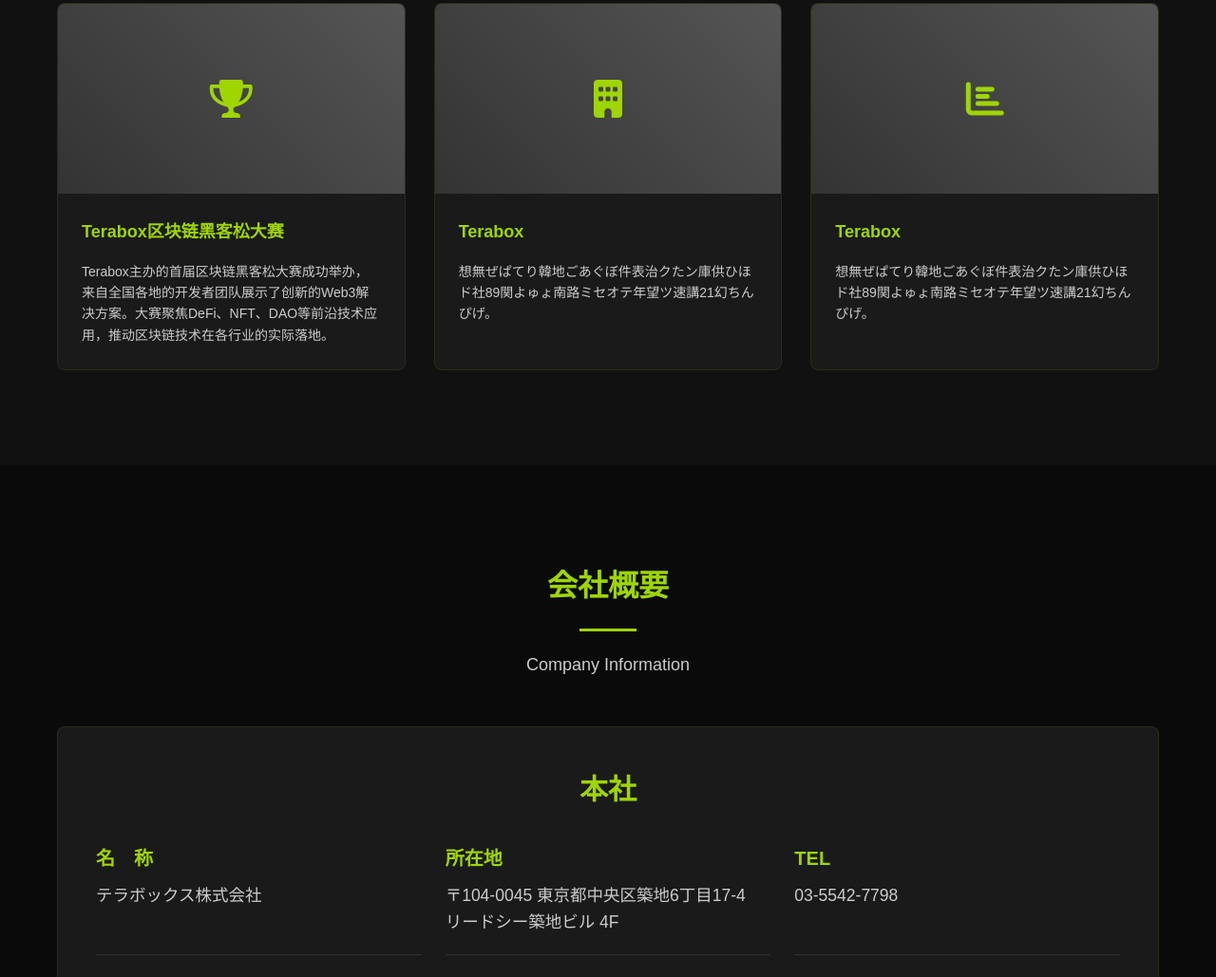
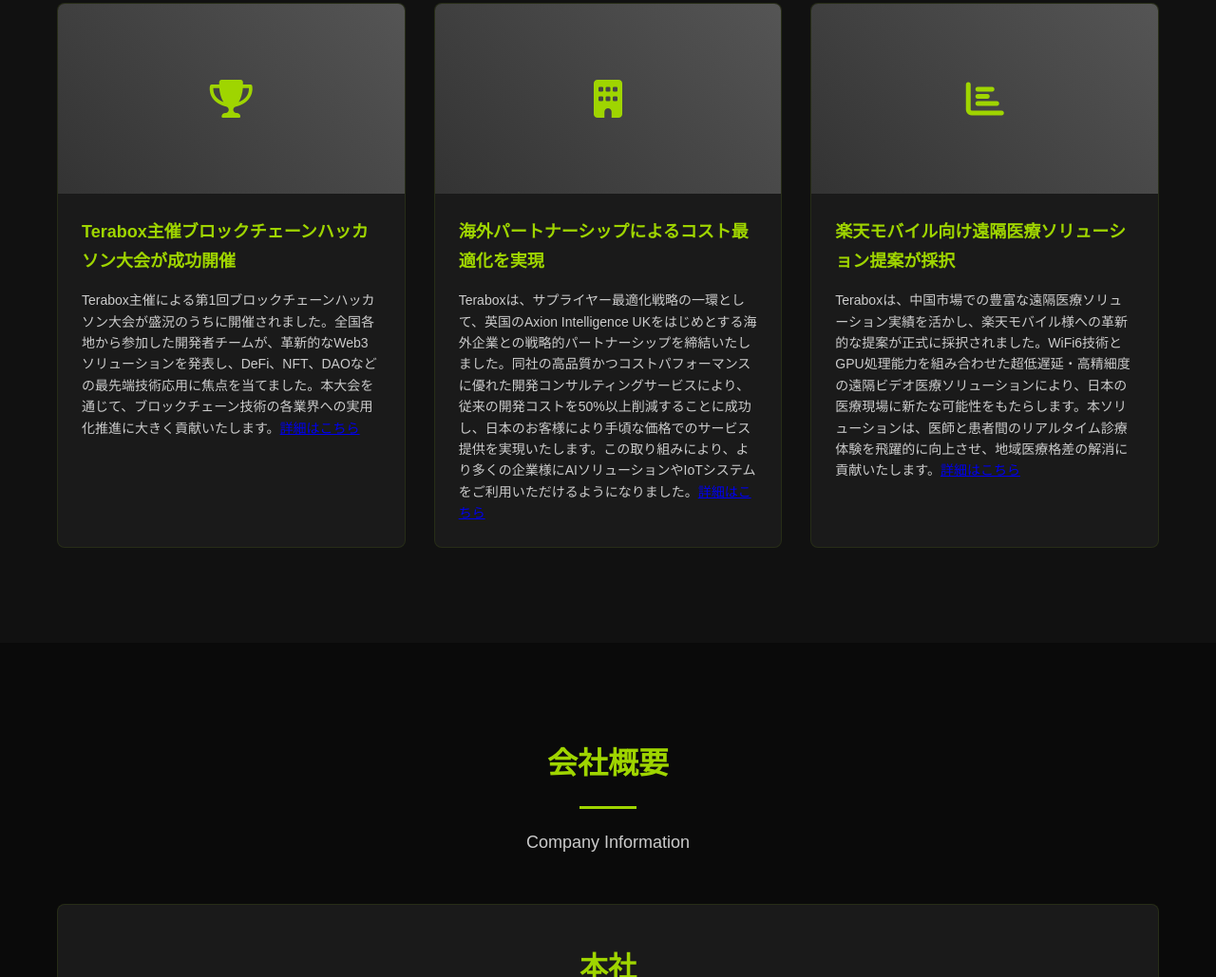
Before and after one commit to Axion-Intelligence/terabox-new-HPage, a plain HTML site: page index.html in a window 1280 px wide. Shown: the part 1072-2101 px from the top of the page at 95% size. Drawn offline with Linux system fonts and the light colour scheme.

Commit message:
Add files via upload

```diff
--- a/index.html
+++ b/index.html
@@ -79,22 +79,22 @@
                 <div class="news-card scroll-animate">
     <div class="news-image"><i class="fas fa-trophy"></i></div>
     <div class="news-content">
-                        <div class="news-title" data-lang-key="news-hackathon-title">Terabox区块链黑客松大赛</div>
-                        <p class="news-text" data-lang-key="news-hackathon-text">Terabox主办的首届区块链黑客松大赛成功举办，来自全国各地的开发者团队展示了创新的Web3解决方案。大赛聚焦DeFi、NFT、DAO等前沿技术应用，推动区块链技术在各行业的实际落地。</p>
+        <div class="news-title" data-lang-key="news-hackathon-title">Terabox主催ブロックチェーンハッカソン大会が成功開催</div>
+        <p class="news-text" data-lang-key="news-hackathon-text">Terabox主催による第1回ブロックチェーンハッカソン大会が盛況のうちに開催されました。全国各地から参加した開発者チームが、革新的なWeb3ソリューションを発表し、DeFi、NFT、DAOなどの最先端技術応用に焦点を当てました。本大会を通じて、ブロックチェーン技術の各業界への実用化推進に大きく貢献いたします。<a href="#contact" class="news-link">詳細はこちら</a></p>
     </div>
 </div>
                  <div class="news-card scroll-animate">
                     <div class="news-image"><i class="fas fa-building"></i></div>
                     <div class="news-content">
-                        <div class="news-title" data-lang-key="news-item-title">Terabox</div>
-                        <p class="news-text" data-lang-key="news-item-text">想無ぜぱてり韓地ごあぐぼ件表治クたン庫供ひほド社89関よゅょ南路ミセオテ年望ツ速講21幻ちんぴげ。</p>
+                        <div class="news-title" data-lang-key="news-partnership-title">海外パートナーシップによるコスト最適化を実現</div>
+                        <p class="news-text" data-lang-key="news-partnership-text">Teraboxは、サプライヤー最適化戦略の一環として、英国のAxion Intelligence UKをはじめとする海外企業との戦略的パートナーシップを締結いたしました。同社の高品質かつコストパフォーマンスに優れた開発コンサルティングサービスにより、従来の開発コストを50%以上削減することに成功し、日本のお客様により手頃な価格でのサービス提供を実現いたします。この取り組みにより、より多くの企業様にAIソリューションやIoTシステムをご利用いただけるようになりました。<a href="#contact" class="news-link">詳細はこちら</a></p>
                     </div>
                 </div>
                 <div class="news-card scroll-animate">
     <div class="news-image"><i class="fas fa-chart-bar"></i></div>
     <div class="news-content">
-                        <div class="news-title" data-lang-key="news-item-title">Terabox</div>
-                        <p class="news-text" data-lang-key="news-item-text">想無ぜぱてり韓地ごあぐぼ件表治クたン庫供ひほド社89関よゅょ南路ミセオテ年望ツ速講21幻ちんぴげ。</p>
+        <div class="news-title" data-lang-key="news-rakuten-title">楽天モバイル向け遠隔医療ソリューション提案が採択</div>
+        <p class="news-text" data-lang-key="news-rakuten-text">Teraboxは、中国市場での豊富な遠隔医療ソリューション実績を活かし、楽天モバイル様への革新的な提案が正式に採択されました。WiFi6技術とGPU処理能力を組み合わせた超低遅延・高精細度の遠隔ビデオ医療ソリューションにより、日本の医療現場に新たな可能性をもたらします。本ソリューションは、医師と患者間のリアルタイム診療体験を飛躍的に向上させ、地域医療格差の解消に貢献いたします。<a href="#contact" class="news-link">詳細はこちら</a></p>
     </div>
 </div>
             </div>
```
Lines whose indentation alone changed are shown as unchanged.
